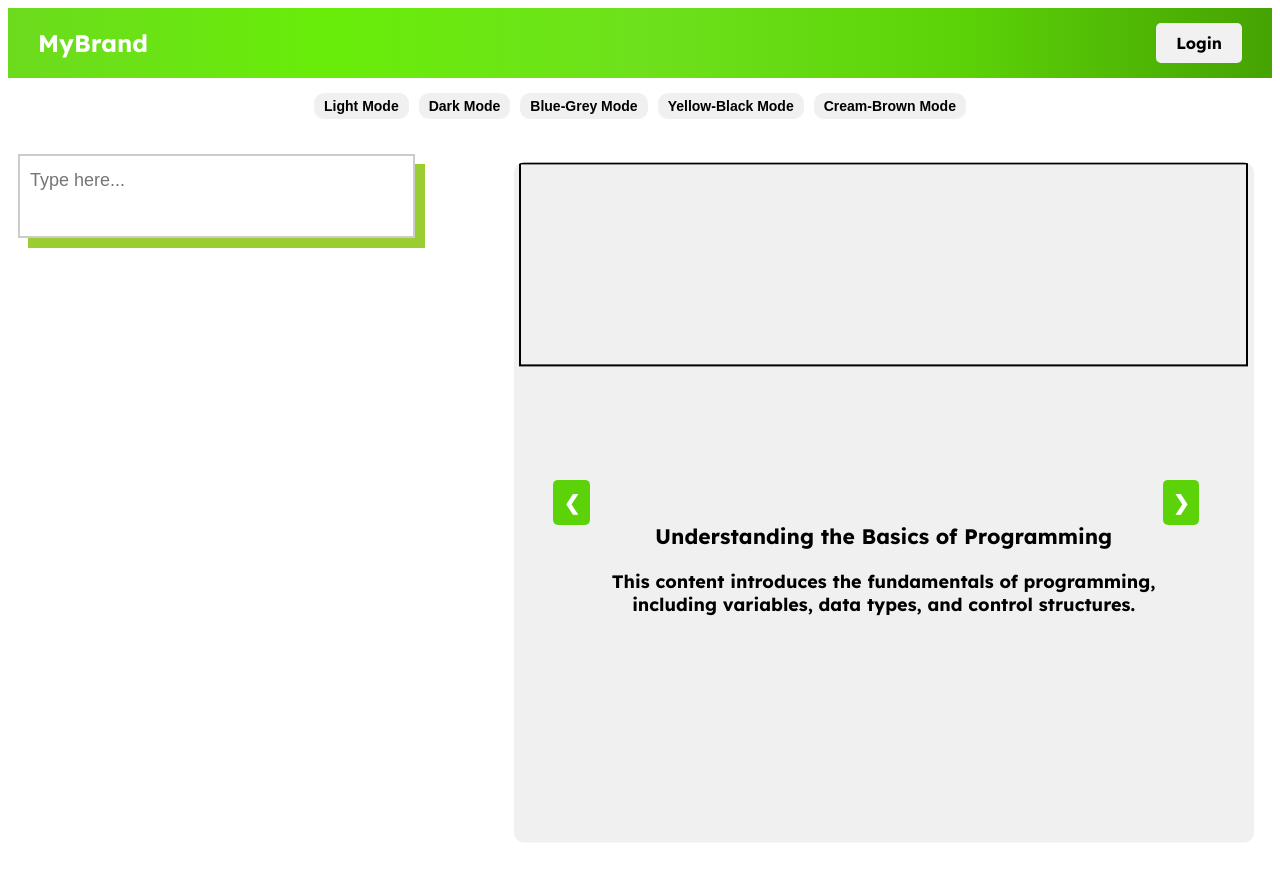
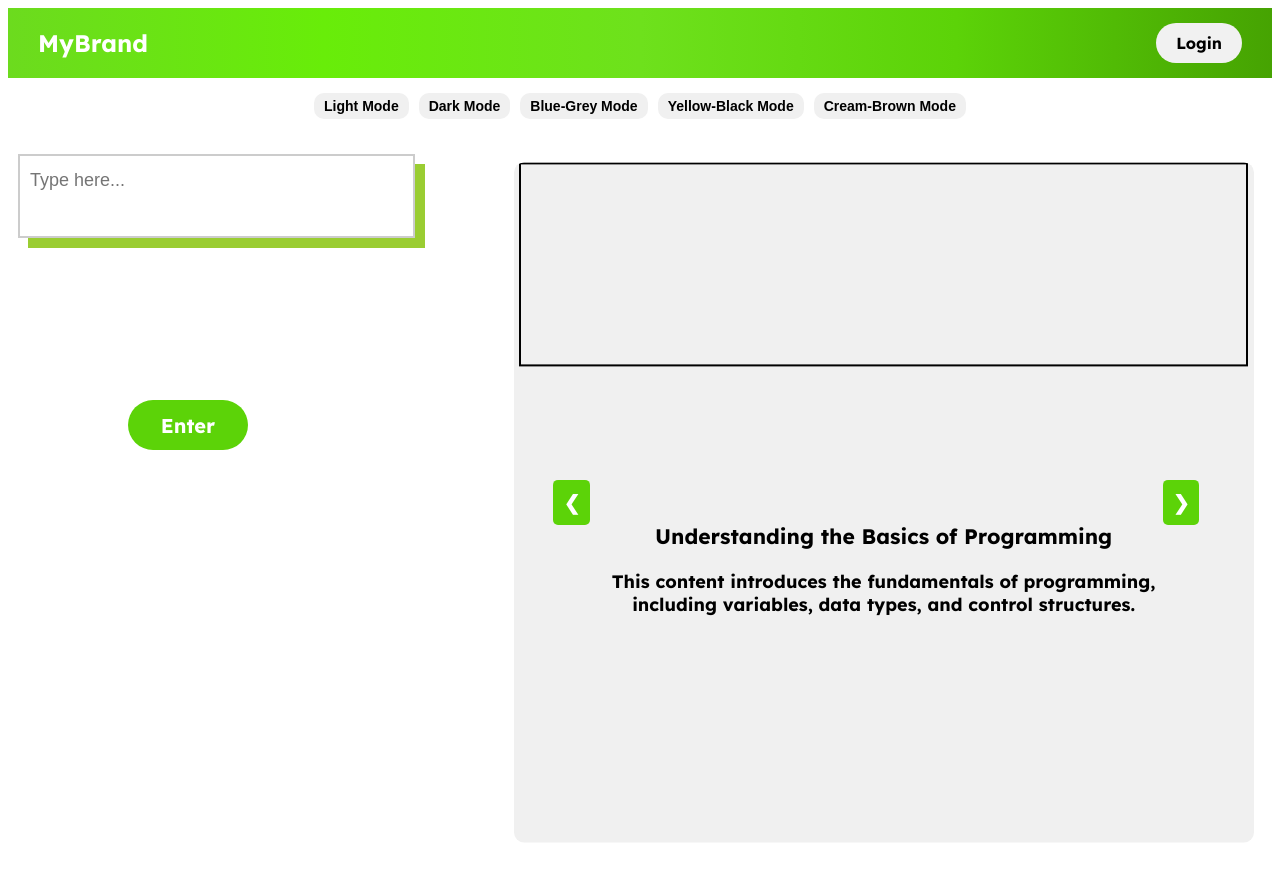
Before and after one commit to MeenakshiPramod/PEGASUS, a React (Vite) app in the folder frontend/: page / in a window 1280 px wide. Shown: the top 880 px of the page. Built offline with nearby package versions, Linux system fonts and the light colour scheme.

Commit message:
feat:added new features

```diff
--- a/frontend/components/navbar/navbar.css
+++ b/frontend/components/navbar/navbar.css
@@ -30,7 +30,7 @@
   padding: 10px 20px;
   font-size: 1rem;
   cursor: pointer;
-  border-radius: 5px;
+  border-radius: 50px;
   transition: background-color 0.3s ease, transform 0.3s ease;
 }
 
--- a/frontend/components/textInput/Text.css
+++ b/frontend/components/textInput/Text.css
@@ -34,6 +34,22 @@
     resize: none;
     outline: none;
   }
+  .submit-btn{
+    border : 2px solid transparent;
+    font-family: 'Lexend',Arial, Helvetica, sans-serif;
+    font-weight: 700px;
+    color: white;
+    cursor: pointer;
+    background-color:#5cd308 ;
+    border-radius: 50px;
+    position:absolute;
+    width: 120px;
+    height: 50px;
+    font-size: 20px;
+    left:10%;
+    top:50%;
+  }
+
 
   .text-output {
     color:#757575;
--- a/frontend/components/textInput/TextInputOutput.jsx
+++ b/frontend/components/textInput/TextInputOutput.jsx
@@ -11,7 +11,7 @@ const TextInputOutput = () => {
   };
 
   const handleSubmit = () => {
-    console.log("submit");
+    console.log("Submitted Text:", text); // Log the entered text
   };
 
   return (
@@ -25,7 +25,13 @@ const TextInputOutput = () => {
           style={{ color: theme.text, background: theme.background }}
         />
       </div>
-
+      <button
+        className="submit-btn"
+        type="button"
+        onClick={handleSubmit} // Attach the handleSubmit function
+      >
+        Enter
+      </button>
     </div>
   );
 };
```
